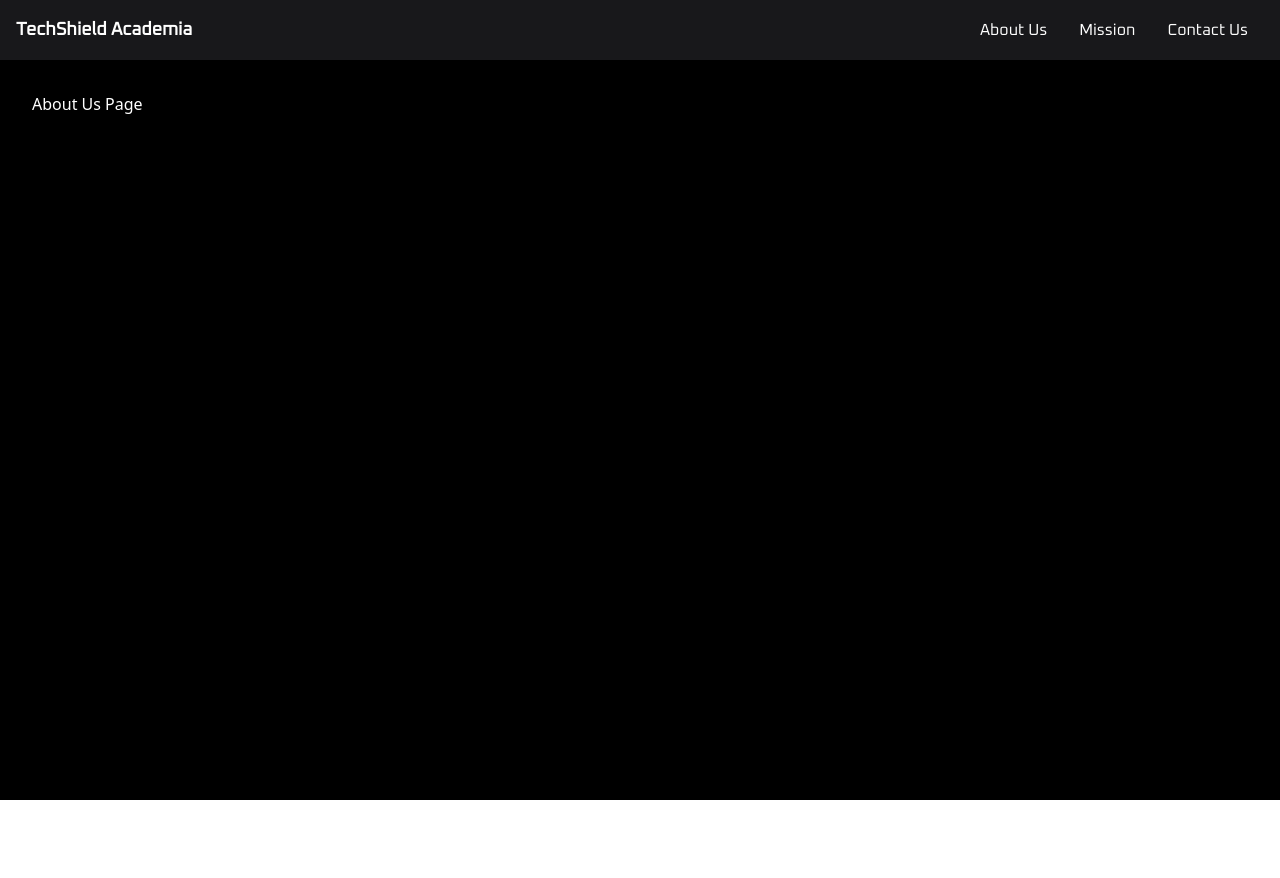
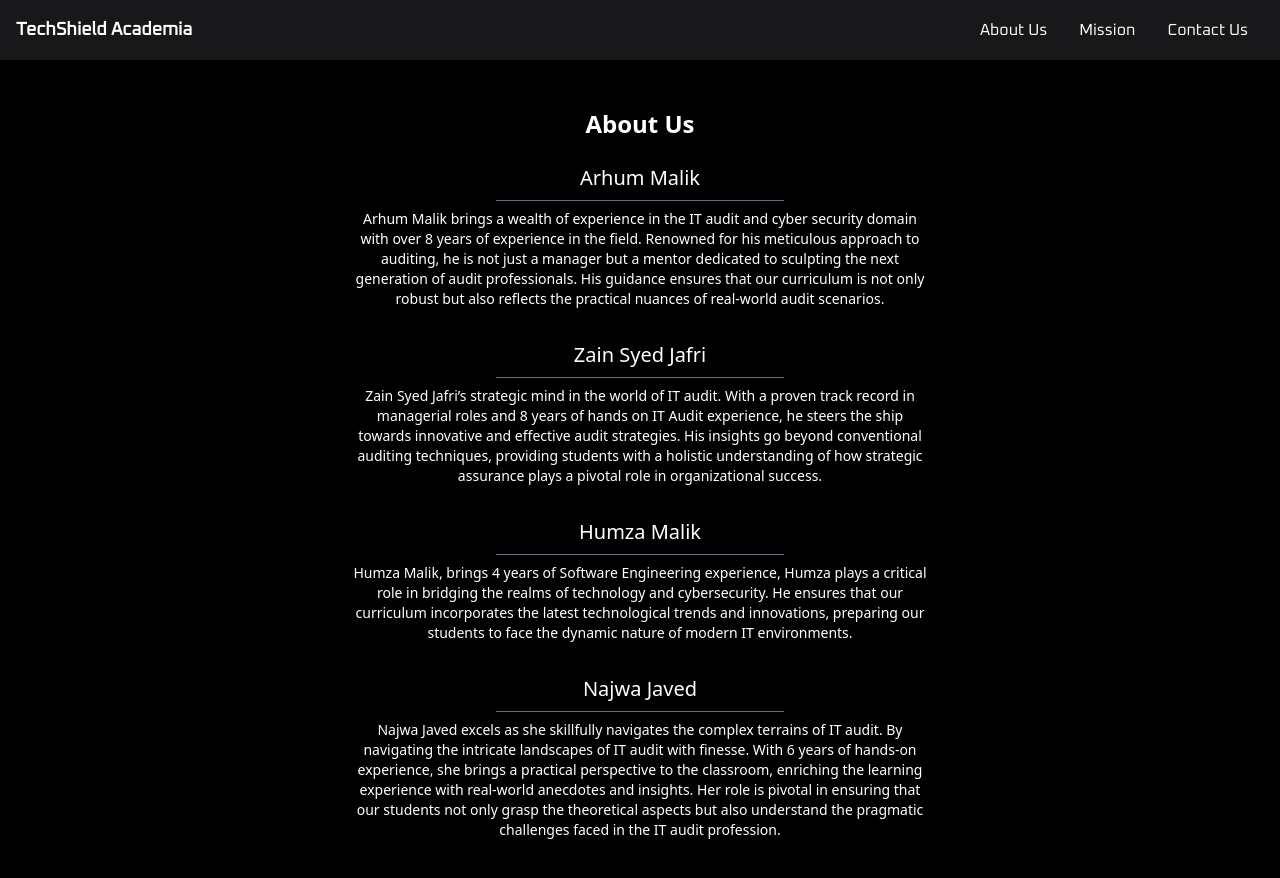
Before and after one commit to Humza23/tech-shield-academia, a React (Vite) app: page /about-us in a window 1280 px wide. Shown: the top 878 px of the page. Before the commit the page ends 800 px from the top, so only its background shows below. Built offline with nearby package versions, Linux system fonts and the light colour scheme.

Commit message:
updated pages

```diff
--- a/index.html
+++ b/index.html
@@ -2,7 +2,7 @@
 <html lang="en">
   <head>
     <meta charset="UTF-8" />
-    <link rel="icon" type="image/png" href="/src/assets/logoTransparent.png" />
+    <link rel="icon" type="image/png" href="/src/assets/logoTSA.png" />
     <meta name="viewport" content="width=device-width, initial-scale=1.0" />
     <link rel="preconnect" href="https://fonts.googleapis.com">
 <link rel="preconnect" href="https://fonts.gstatic.com" crossorigin>
--- a/src/Pages/AboutUs.jsx
+++ b/src/Pages/AboutUs.jsx
@@ -1,7 +1,39 @@
 import React from 'react';
 
-function AboutUs() {
-  return <div className="p-4">About Us Page</div>;
-}
+const AboutUs = () => {
+  const teamMembers = [
+    {
+      name: "Arhum Malik",
+      description: "Arhum Malik brings a wealth of experience in the IT audit and cyber security domain with over 8 years of experience in the field. Renowned for his meticulous approach to auditing, he is not just a manager but a mentor dedicated to sculpting the next generation of audit professionals. His guidance ensures that our curriculum is not only robust but also reflects the practical nuances of real-world audit scenarios."
+    },
+    {
+      name: "Zain Syed Jafri",
+      description: "Zain Syed Jafri’s strategic mind in the world of IT audit. With a proven track record in managerial roles and 8 years of hands on IT Audit experience, he steers the ship towards innovative and effective audit strategies. His insights go beyond conventional auditing techniques, providing students with a holistic understanding of how strategic assurance plays a pivotal role in organizational success."
+    },
+    {
+      name: "Humza Malik",
+      description: "Humza Malik, brings 4 years of Software Engineering experience, Humza plays a critical role in bridging the realms of technology and cybersecurity. He ensures that our curriculum incorporates the latest technological trends and innovations, preparing our students to face the dynamic nature of modern IT environments."
+    },
+    {
+      name: "Najwa Javed",
+      description: "Najwa Javed excels as she skillfully navigates the complex terrains of IT audit. By navigating the intricate landscapes of IT audit with finesse. With 6 years of hands-on experience, she brings a practical perspective to the classroom, enriching the learning experience with real-world anecdotes and insights. Her role is pivotal in ensuring that our students not only grasp the theoretical aspects but also understand the pragmatic challenges faced in the IT audit profession."
+    }
+  ];
+
+  return (
+    <div className="flex flex-col items-center p-8">
+      <h1 className="text-2xl font-semibold mb-6">About Us</h1>
+      <div className="max-w-xl">
+        {teamMembers.map((member, index) => (
+          <div key={index} className="mb-8 text-center">
+            <h2 className="text-xl font-medium">{member.name}</h2>
+            <hr className="my-2 border-gray-500 mx-auto w-1/2" />
+            <p className="text-sm">{member.description}</p>
+          </div>
+        ))}
+      </div>
+    </div>
+  );
+};
 
 export default AboutUs;
--- a/src/Pages/ContactUs.jsx
+++ b/src/Pages/ContactUs.jsx
@@ -1,7 +1,38 @@
 import React from 'react';
+import { FaInstagram, FaLinkedin } from 'react-icons/fa';
 
-function ContactUs() {
-  return <div className="p-4">Contact Us Page</div>;
-}
+const ContactUs = () => {
+  return (
+    <div className="flex flex-col items-center p-8">
+      <h1 className="text-2xl font-semibold mb-6">Contact Us</h1>
+      <div className="max-w-xl text-center">
+        <p className="text-lg mb-4">
+          We would love to hear from you! Reach out to us through any of the following methods:
+        </p>
+        <div className="mb-4">
+          <h2 className="text-xl font-medium">Email</h2>
+          <p className="text-sm">
+            <a href="mailto:techshieldacademia@gmail.com" className="text-blue-500">techshieldacademia@gmail.com</a>
+          </p>
+        </div>
+        <div className="mb-4">
+          <h2 className="text-xl font-medium">Follow Us</h2>
+          <div className="flex justify-center space-x-4">
+            <a href="https://www.instagram.com/ts_academia" target="_blank" rel="noopener noreferrer" className="text-blue-500 text-2xl">
+              <FaInstagram />
+            </a>
+            <a href="https://www.linkedin.com/company/techshieldacademia" target="_blank" rel="noopener noreferrer" className="text-blue-500 text-2xl">
+              <FaLinkedin />
+            </a>
+          </div>
+        </div>
+        <div className="mt-6">
+          <h2 className="text-xl font-medium mb-2">Get in Touch</h2>
+          <p className="text-sm mb-4">Fill out our <a href="/" className="text-blue-500">contact form</a> on the Home page to send us a message directly.</p>
+        </div>
+      </div>
+    </div>
+  );
+};
 
 export default ContactUs;
--- a/src/Pages/Mission.jsx
+++ b/src/Pages/Mission.jsx
@@ -1,7 +1,14 @@
 import React from 'react';
 
-function Mission() {
-  return <div className="p-4">Mission Page</div>;
-}
+const Mission = () => {
+  return (
+    <div className="flex flex-col items-center p-8">
+      <h1 className="text-2xl font-semibold mb-6">Our Mission</h1>
+      <p className="text-center text-sm max-w-xl">
+        We are a dedicated team committed to shaping future professionals in the dynamic realm of IT Audit and Cybersecurity. Our collective passion revolves around equipping individuals with the skills needed to excel in the field. As educators, our goal is to empower individuals to not just understand concepts but to thrive in the ever-evolving landscape of information technology. Join us on this collaborative journey of learning and preparation for a rewarding career in tech.
+      </p>
+    </div>
+  );
+};
 
 export default Mission;
```
Also changed, not shown: src/assets/logoTSA.png (added).
